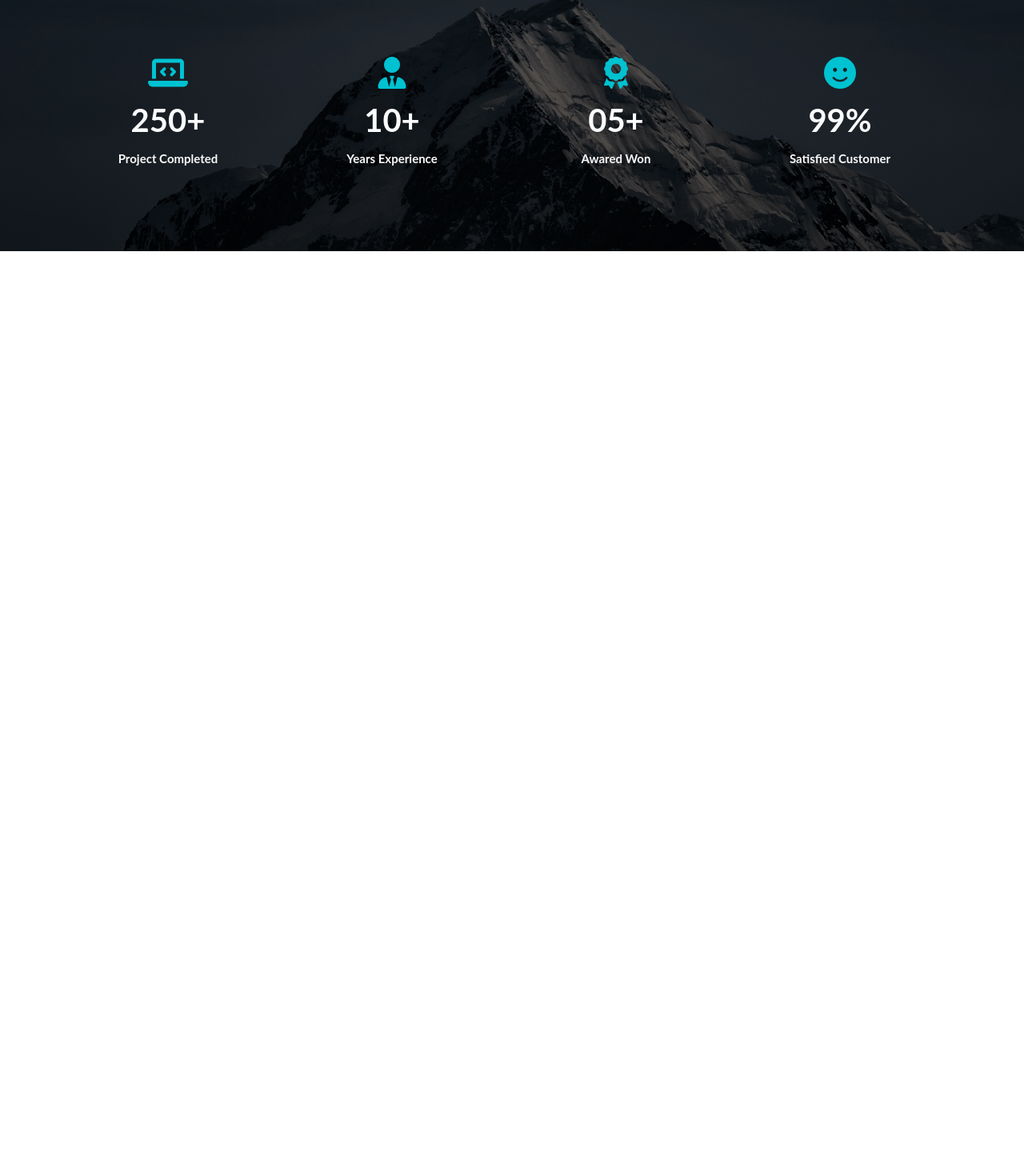
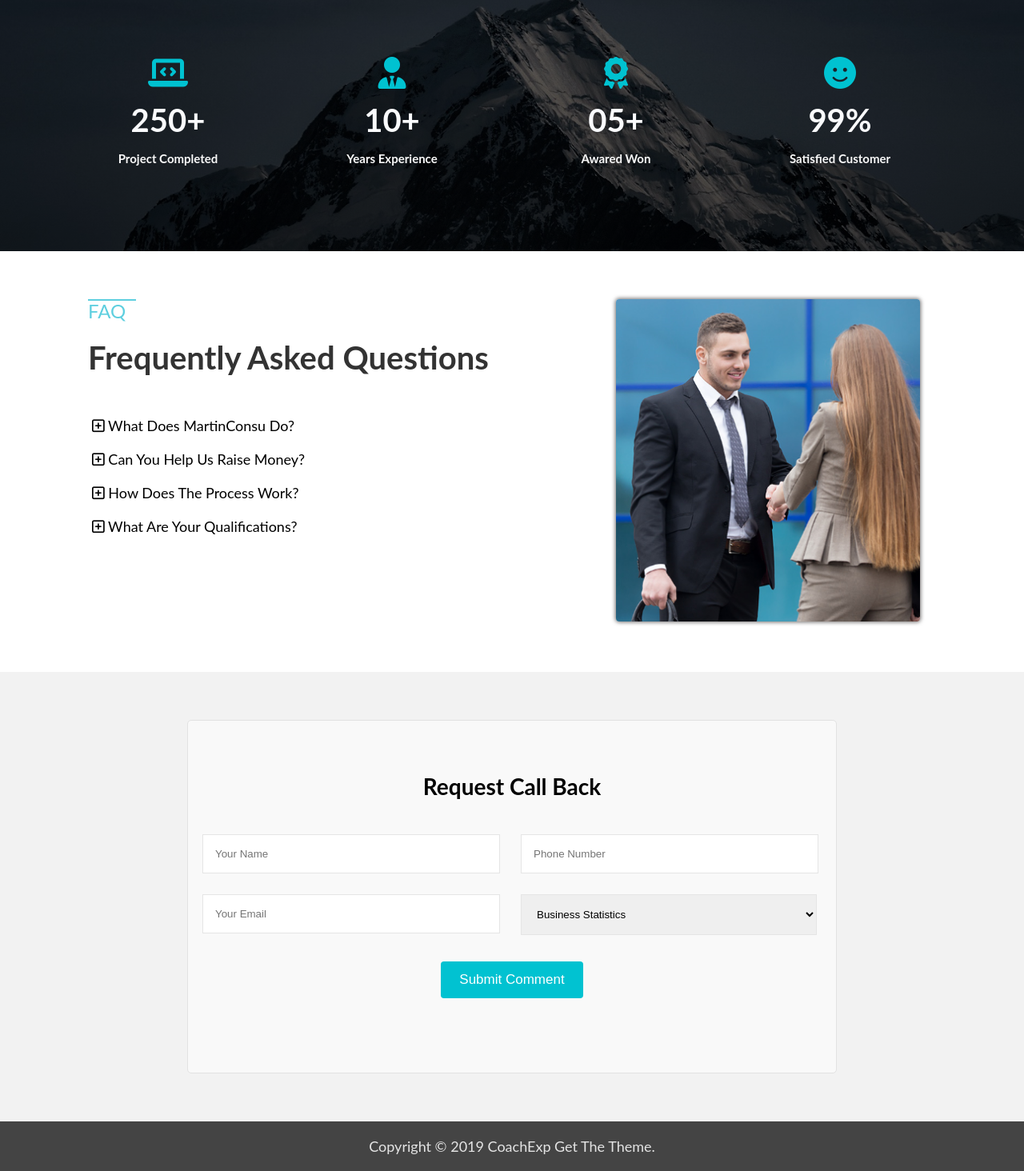
Before and after one commit to csehabiburr183/coachexp, a plain HTML site: page index.html in a window 1280 px wide. Shown: the part 4409-5873 px from the top of the page at 80% size. Before the commit the page ends 4723 px from the top, so only its background shows below. Drawn offline with Linux system fonts and the light colour scheme.

Commit message:
FUll Complete

```diff
--- a/core.css
+++ b/core.css
@@ -585,8 +585,8 @@ section#testmonialSection {
 }
 
 .clientsPart p {
-	font-size: 16px;
-	line-height: 29px;
+    font-size: 16px;
+    line-height: 29px;
 }
 
 
@@ -629,3 +629,137 @@ section#Project {
 /*
 ================== Project Section End =======================
 */
+
+/* Faq Section Below */
+
+.leftFaq {
+    float: left;
+    width: 600px;
+    padding: 60px 0px;
+}
+
+.rightFaq {
+    float: right;
+    width: 500px;
+}
+
+.FaqImage {
+    padding: 60px;
+}
+
+.FaqImage img {
+    border-radius: 4px;
+    box-shadow: 0px 0px 5px 1px #757272;
+}
+.leftFaq span {
+    color: #5ECFDF;
+    font-size: 1.5em;
+    padding: 40px;
+}
+
+.leftFaq span:before {
+    content: '';
+    position: absolute;
+    width: 60px;
+    height: 2px;
+    background: #5ECFDF;
+}
+
+section#FaqSection {
+    overflow: hidden;
+}
+
+.leftFaq h2 {
+    color: #333333;
+    padding: 20px 40px;
+    font-size: 40px;
+}
+.faqQuestion {
+    padding: 20px 35px;
+}
+
+.faqQuestion p {
+    padding: 10px;
+    cursor: pointer;
+    font-size: 18px;
+    transition: all 0.5s;
+}
+.faqQuestion p:hover {
+    color: #00C2D1;
+}
+
+
+/*
+=============
+Faq Section End ----
+------------------------
+ Request Callback Below
+=========================
+*/
+
+section#RequestCallBack {
+    background: #F2F2F2;
+    overflow: hidden;
+    padding: 60px;
+}
+
+.callBack h2 {
+    font-size: 28px;
+    padding: 30px;
+}
+
+.callBack {
+    width: 800px;
+    margin: 0 auto;
+    text-align: center;
+    background: #f9f9f9;
+    padding: 35px 5px;
+    height: 370px;
+    border-radius: 5px;
+    border: 1px solid #e2e2e2;
+}
+
+.callBack input {
+    width: 340px;
+    float: left;
+    border: 1px solid #E5E5E5;
+    outline: none;
+    padding: 16px 15px;
+    margin: 13px;
+}
+
+.callBack select {
+    outline: none;
+    width: 370px;
+    float: left;
+    padding: 16px 15px;
+    margin: 13px;
+    border: 1px solid #E5E5E5;
+}
+
+button.SubCommentBtn {
+    background: #01C2D1;
+    cursor: pointer;
+    border: 0px;
+    color: white;
+    padding: 13px 23px;
+    transition: all 0.8s;
+    font-size: 17px;
+    margin-top: 20px;
+    border-radius: 4px;
+}
+
+button.SubCommentBtn:hover {
+    background: #05939E;
+}
+
+
+/* For Footer Code Below */
+
+footer#FooterSec {
+    text-align: center;
+    padding: 20px;
+    background: #444444;
+    color: #e4e4e4;
+    font-size: 18px;
+}
--- a/index.html
+++ b/index.html
@@ -372,10 +372,7 @@ Start Solutin Section
   Client Section End
 ======================= -->
 
-
-
 <section id="Project">
-
 	<div class="container">
 
 		<div class="ProjectPart">
@@ -404,8 +401,88 @@ Start Solutin Section
 
 
 	</div>
+</section>
 
+<!--
+	==================
+	Project Section
+	==================
+ -->
+
+<section id="FaqSection">
+	<div class="container">
+
+		<div class="leftFaq">
+			<span> FAQ </span>
+			<h2>
+				Frequently Asked Questions
+			</h2>
+		<div class="faqQuestion">
+			<p><i class="far fa-plus-square"></i> What Does MartinConsu Do? </p>
+			<p><i class="far fa-plus-square"></i> Can You Help Us Raise Money? </p>
+			<p><i class="far fa-plus-square"></i> How Does The Process Work?  </p>
+			<p><i class="far fa-plus-square"></i> What Are Your Qualifications?  </p>
+		</div>
+
+		</div>	<!-- Left Faq Div -->
+
+
+		<div class="rightFaq">
+			<div class="FaqImage">
+				<img src="img/frequntly.png" alt="">
+			</div>
+		</div>	<!-- Right Faq Div -->
+
+
+	</div>
+<!-- Container End For Faq -->
 </section>
+
+<!-- =======
+     Faq End---
+     Request Call Back Start
+============================= -->
+
+
+<section id="RequestCallBack">
+	<div class="container">
+
+		<div class="callBack">
+			<h2> Request Call Back </h2>
+
+			<form action="">
+				<input type="text" placeholder="Your Name">
+				<input type="phone" placeholder="Phone Number">
+				<input type="email" placeholder="Your Email">
+
+				<select>
+					<option value=""> Business Statistics </option>
+					<option value=""> Business Statistics </option>
+					<option value=""> Business Statistics </option>
+					<option value=""> Business Statistics </option>
+				</select>
+
+				<button type="submit" class="SubCommentBtn"> Submit Comment </button>
+			</form>
+		</div>
+
+	</div>
+</section>
+
+<!--
+=======================
+   Request Call Back
+=======================
+ -->
+
+
+<footer id="FooterSec">
+	<div class="container">
+		<p>
+			Copyright &copy; 2019 CoachExp Get The Theme.
+		</p>
+	</div>
+</footer>
 
 
 
```
